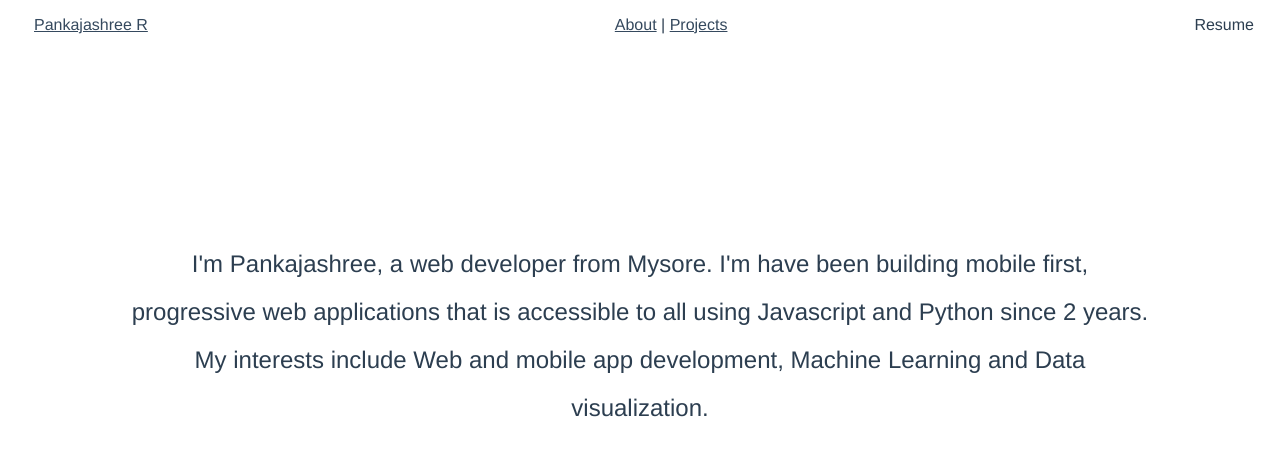
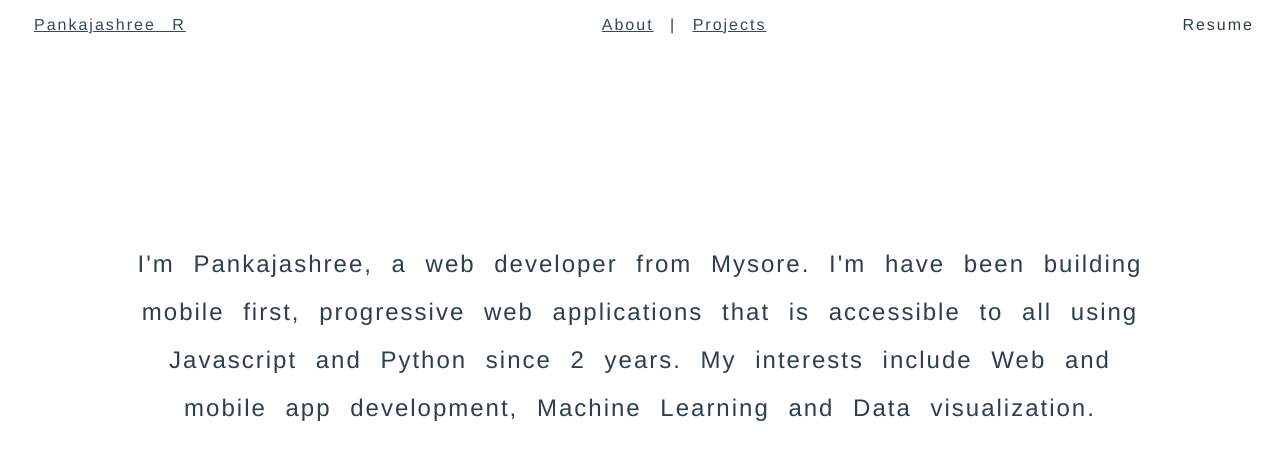
Before and after one commit to pankaja-shree/pankaja-portfolio, a Vue app: page / in a window 1280 px wide. Shown: the top 460 px of the page. Built offline with nearby package versions, Linux system fonts and the light colour scheme.

Commit message:
increase font weight, letter and word spacing

```diff
--- a/src/App.vue
+++ b/src/App.vue
@@ -21,6 +21,9 @@ export default {
 <style>
 body {
   margin: 0;
+  font-weight: lighter;
+  letter-spacing: 2px;
+  word-spacing: 10px;
 }
 
 #app {
```
